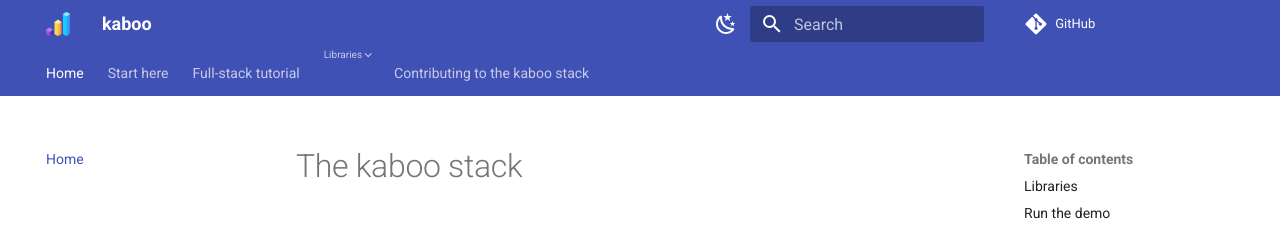
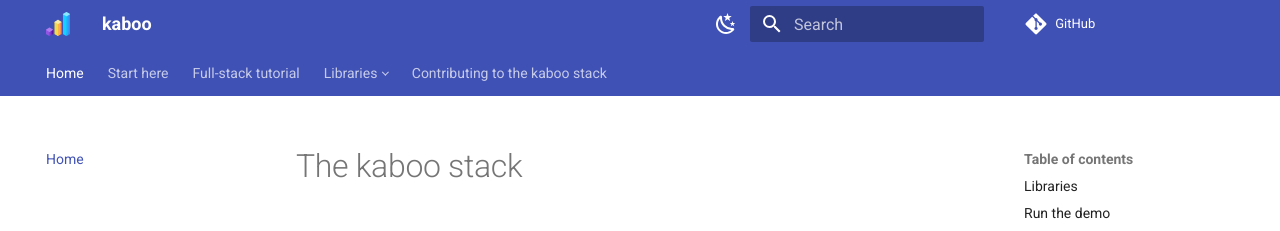
Before and after one commit to gl-pgege/kaboo-docs, an MkDocs documentation site: the page built from docs/index.md, in a window 1280 px wide. Shown: the top 231 px of the page. Built offline with MkDocs 1.6.1 and Material for MkDocs 9.7.7, drawn with Linux system fonts in a browser that asks for light colours; comment, search, counter and statistics services are not loaded.

Commit message:
fix(docs): align Libraries dropdown toggle and unclip its popover
The dropdown toggle reset .md-tabs__link's margin-top, so it floated above the
other tabs; reuse the .md-tabs__link class so it aligns exactly. The tab bar's
overflow:auto was clipping the popover so it never showed — override to
overflow:visible so the menu drops down as a proper navbar menu.

```diff
--- a/docs/assets/tabs-dropdown.css
+++ b/docs/assets/tabs-dropdown.css
@@ -1,59 +1,55 @@
+/* Let the dropdown popover escape the horizontally-scrolling tab bar,
+   which otherwise clips it with overflow:auto. */
+.md-tabs,
+.md-tabs__list {
+  overflow: visible;
+}
+
 .md-tabs__item--dropdown {
   position: relative;
 }
 
+/* The toggle reuses .md-tabs__link so it stays perfectly aligned with the
+   other tabs; only add a caret and a pointer cursor. */
 .md-tabs__link--dropdown {
-  display: inline-flex;
-  align-items: center;
-  gap: 0.3em;
-  background: none;
-  border: 0;
-  margin: 0;
-  padding: 0;
-  font: inherit;
-  color: inherit;
   cursor: pointer;
-  opacity: 0.7;
-  transition: opacity 0.25s;
 }
 
 .md-tabs__link--dropdown::after {
   content: "";
-  width: 0.5em;
-  height: 0.5em;
-  border: 0.12em solid currentcolor;
+  display: inline-block;
+  align-self: center;
+  width: 0.34em;
+  height: 0.34em;
+  margin-left: 0.4em;
+  border: 0.1em solid currentcolor;
   border-top: 0;
   border-left: 0;
-  transform: rotate(45deg) translateY(-0.1em);
+  transform: translateY(-0.1em) rotate(45deg);
   transition: transform 0.25s;
-}
-
-.md-tabs__item--dropdown:hover .md-tabs__link--dropdown,
-.md-tabs__item--dropdown:focus-within .md-tabs__link--dropdown {
-  opacity: 1;
 }
 
 .md-tabs__item--dropdown:hover .md-tabs__link--dropdown::after,
 .md-tabs__item--dropdown:focus-within .md-tabs__link--dropdown::after {
-  transform: rotate(225deg) translateX(-0.1em);
+  transform: translateY(0.1em) rotate(225deg);
 }
 
 .md-tabs__dropdown {
   position: absolute;
   top: 100%;
-  left: 0;
-  z-index: 3;
+  left: 0.6rem;
+  z-index: 10;
   min-width: 12rem;
   margin: 0;
   padding: 0.3rem 0;
   list-style: none;
   background: var(--md-default-bg-color);
   color: var(--md-default-fg-color);
-  border-radius: 0.2rem;
+  border-radius: 0.1rem;
   box-shadow: var(--md-shadow-z2);
   opacity: 0;
   visibility: hidden;
-  transform: translateY(0.3rem);
+  transform: translateY(0.2rem);
   transition: opacity 0.2s, transform 0.2s, visibility 0.2s;
 }
 
@@ -73,6 +69,7 @@
   padding: 0.4rem 0.9rem;
   color: var(--md-default-fg-color--light);
   font-size: 0.72rem;
+  line-height: 1.3;
   white-space: nowrap;
   transition: background 0.2s, color 0.2s;
 }
--- a/overrides/partials/tabs-item.html
+++ b/overrides/partials/tabs-item.html
@@ -19,9 +19,9 @@
       {{ render(first, ref) }}
     {% else %}
       <li class="{{ class }} md-tabs__item--dropdown">
-        <button type="button" class="md-tabs__link md-tabs__link--dropdown" aria-haspopup="true" aria-expanded="false">
+        <span class="md-tabs__link md-tabs__link--dropdown" role="button" tabindex="0" aria-haspopup="true">
           {{ nav_item.title }}
-        </button>
+        </span>
         <ul class="md-tabs__dropdown">
           {% for child in nav_item.children %}
             <li class="md-tabs__dropdown-item">
```
